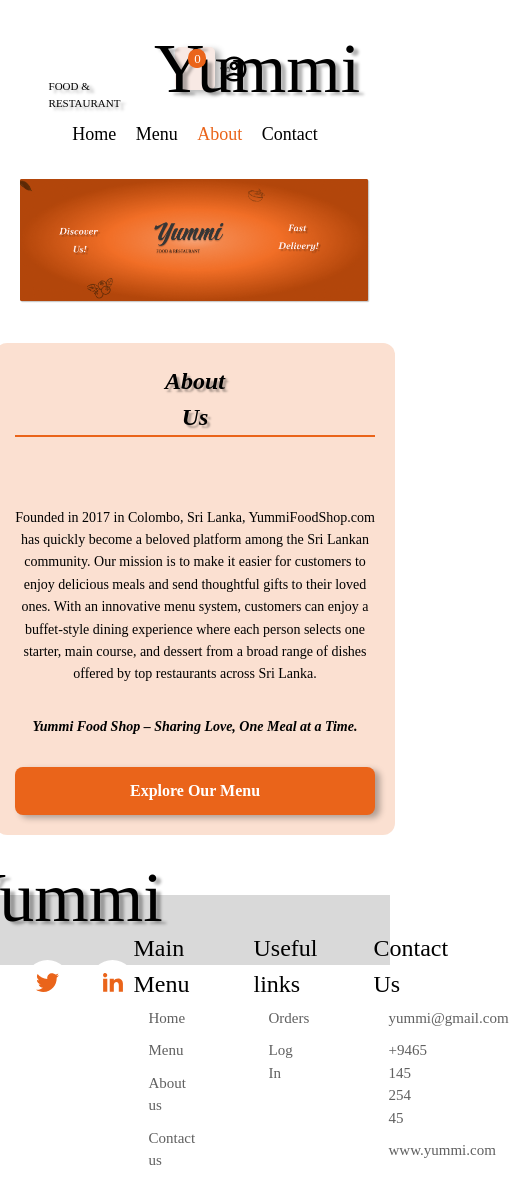
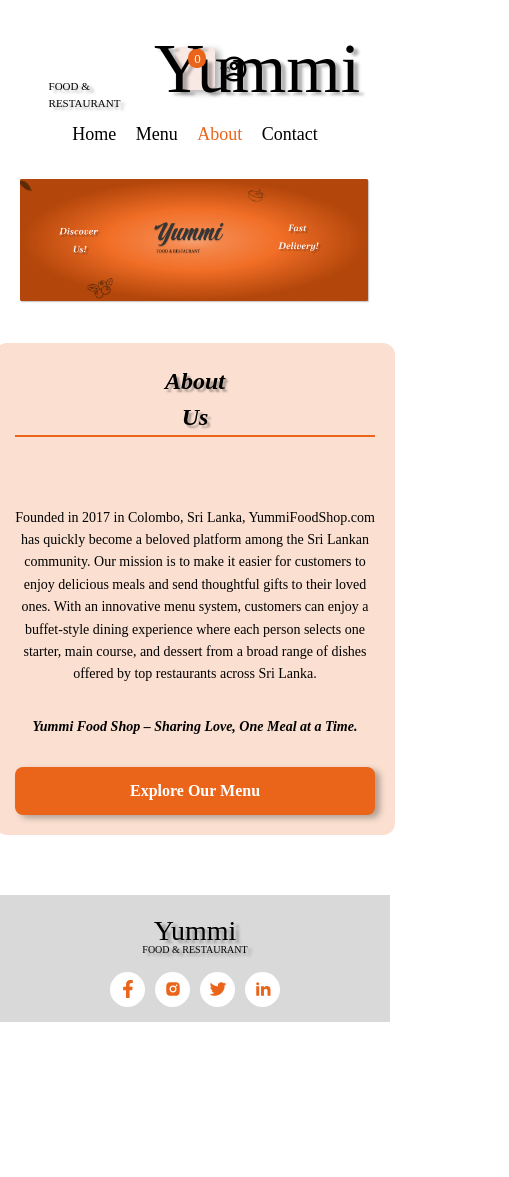
Before and after one commit to puvanakopis/Yummi, a React (Vite) app in the folder frontend/: page /About in a window 390 px wide. Shown: the whole page, 509 px wide, since content can reach past the window. After the commit the page ends 1022 px from the top, so only its background shows below. Built offline with nearby package versions, Linux system fonts and the light colour scheme; a web font is replaced by a local one.

Commit message:
add responsive for footer

```diff
--- a/frontend/src/components/Footer/Footer.css
+++ b/frontend/src/components/Footer/Footer.css
@@ -3,18 +3,23 @@
     font-weight: 400;
     font-style: normal;
     font-size: 15px;
-    height: 18vw;
-    background-color: #D9D9D9;
+    background-color: #d9d9d9;
+    display: flex;
+    justify-content: space-between;
+    align-items: flex-start;
+    padding: 2% 0;
+    flex-wrap: wrap;
+    /* allows stacking on small screens */
+    gap: 30px;
 }
 
-/* -------------------- Logo & Social Media Section --------------------  */
+/* -------------------- Logo & Social Media -------------------- */
 .f1 {
-    height: fit-content;
-    position: relative;
+    flex: 1 1 250px;
     display: flex;
+    flex-direction: column;
     align-items: center;
     text-align: center;
-    justify-content: center;
 }
 
 /* Brand Logo */
@@ -25,38 +30,37 @@
 .Footer .logo .logo-1 {
     font-family: "Praise", serif;
     font-weight: 100;
-    font-size: 70px;
+    font-size: 50px;
     font-style: normal;
     text-shadow: 5px 3px 3px rgba(0, 0, 0, 0.3);
 }
 
 .Footer .logo .logo-2 {
-    position: absolute;
-    right: 110px;
-    bottom: 10px;
     font-weight: 400;
-    font-size: 11px;
-    font-style: normal;
+    font-size: 12px;
     text-shadow: 5px 3px 3px rgba(0, 0, 0, 0.3);
+    margin-top: -10px;
 }
 
-
-/* Social Media Icons */
+/* Social Media */
 .Footer .social_media {
-    position: relative;
+    margin-top: 15px;
+    display: flex;
+    justify-content: center;
+    gap: 10px;
+    flex-wrap: wrap;
 }
 
 .Footer .social_media .media {
-    color: #EA641A;
+    color: #ea641a;
     display: flex;
     justify-content: center;
     align-items: center;
-    font-size: 25px;
-    width: 45px;
-    height: 45px;
+    font-size: 22px;
+    width: 40px;
+    height: 40px;
     border-radius: 50px;
     background-color: white;
-    margin: 10px;
     cursor: pointer;
     transition: all 0.3s ease-in-out;
 }
@@ -65,33 +69,100 @@
     scale: 1.1;
 }
 
-
-
-
-/* Sections CSS */
-.f2, .f3, .f4 {
-    height: 18vw;
-    padding: 60px 60px;
+/* -------------------- Sections -------------------- */
+.f2,
+.f3,
+.f4 {
+    flex: 1 1 200px;
+    padding: 20px;
 }
 
-.f2 h1, .f3 h1, .f4 h1 {
-    font-size: 24px;
+.f2 h1,
+.f3 h1,
+.f4 h1 {
+    font-size: 20px;
+    margin-bottom: 15px;
 }
 
-.f2 ul, .f3 ul, .f4 ul {
+.f2 ul,
+.f3 ul,
+.f4 ul {
     display: flex;
     flex-direction: column;
-    gap: 10px;
-    padding: 5px 15px;
+    gap: 8px;
     color: #606060;
     cursor: pointer;
 }
 
-.f2 ul li, .f3 ul li, .f4 ul li {
+.f2 ul li,
+.f3 ul li,
+.f4 ul li {
     transition: all 0.3s;
+    font-size: 18px !important;
 }
 
-.f2 ul li:hover, .f3 ul li:hover, .f4 ul li:hover {
-    color: #EA641A;
-    transform: translateX(10px);
+.f2 ul li:hover,
+.f3 ul li:hover,
+.f4 ul li:hover {
+    color: #ea641a;
+    transform: translateX(6px);
 }
+
+/* -------------------- Responsive Breakpoints -------------------- */
+@media (max-width: 1240px) {
+    .Footer {
+        padding: 30px 40px;
+        gap: 20px;
+    }
+
+    .Footer .logo .logo-1 {
+        font-size: 40px;
+    }
+
+    .f2,
+    .f3,
+    .f4 {
+        display: none;
+    }
+
+}
+
+@media (max-width: 768px) {
+    .Footer {
+        padding: 20px;
+    }
+
+    .f2,
+    .f3,
+    .f4 {
+        padding: 10px 0;
+    }
+
+    .Footer .logo .logo-1 {
+        font-size: 35px;
+    }
+
+    .f4 {
+        display: none;
+    }
+}
+
+@media (max-width: 480px) {
+    .Footer {
+        padding: 15px;
+    }
+
+    .Footer .logo .logo-1 {
+        font-size: 28px;
+    }
+
+    .Footer .logo .logo-2 {
+        font-size: 10px;
+    }
+
+    .Footer .social_media .media {
+        font-size: 18px;
+        width: 35px;
+        height: 35px;
+    }
+}
--- a/frontend/src/pages/Contact.css
+++ b/frontend/src/pages/Contact.css
@@ -42,7 +42,7 @@
   background-color: white;
   width: 100%;
   max-width: 800px;
-  padding: 40px;
+  padding: 100px 40px 40px 40px;
   box-shadow: 0 5px 15px rgba(0, 0, 0, 0.1);
   border-radius: 8px;
 }
```
